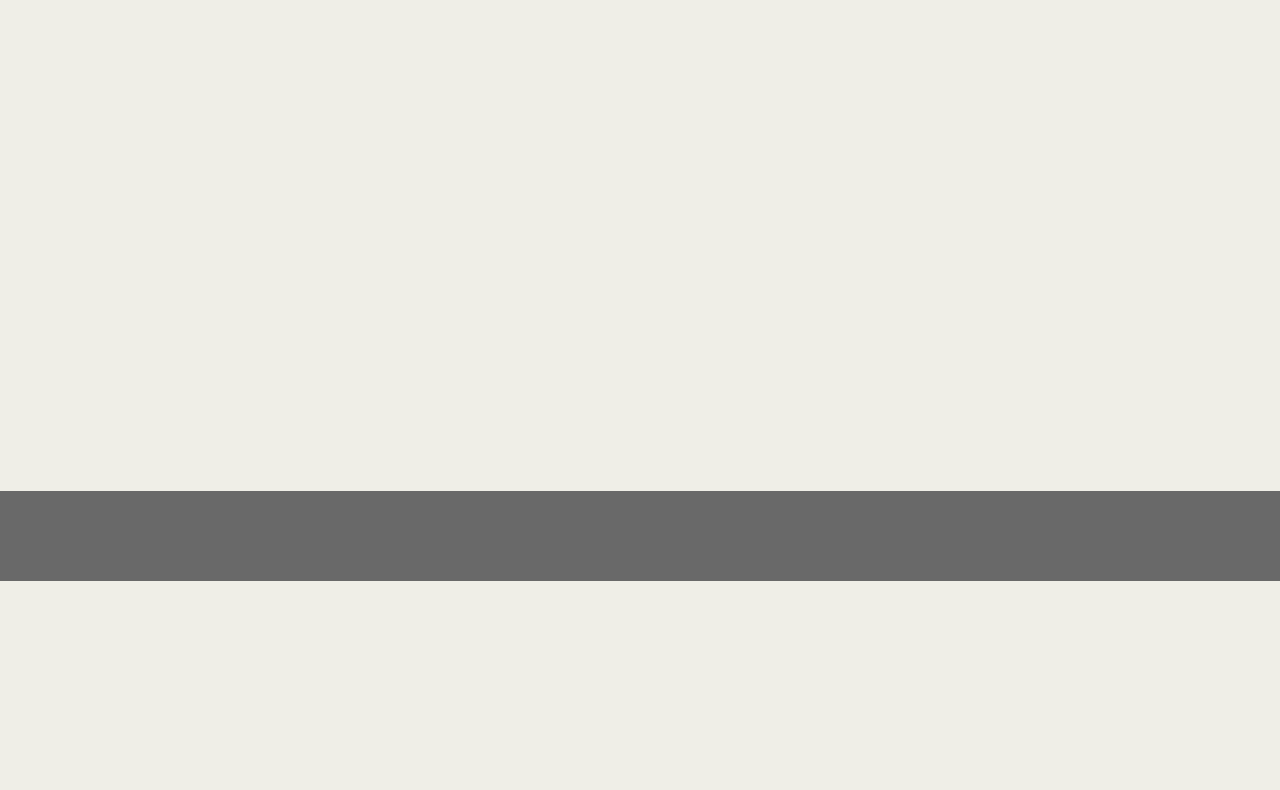
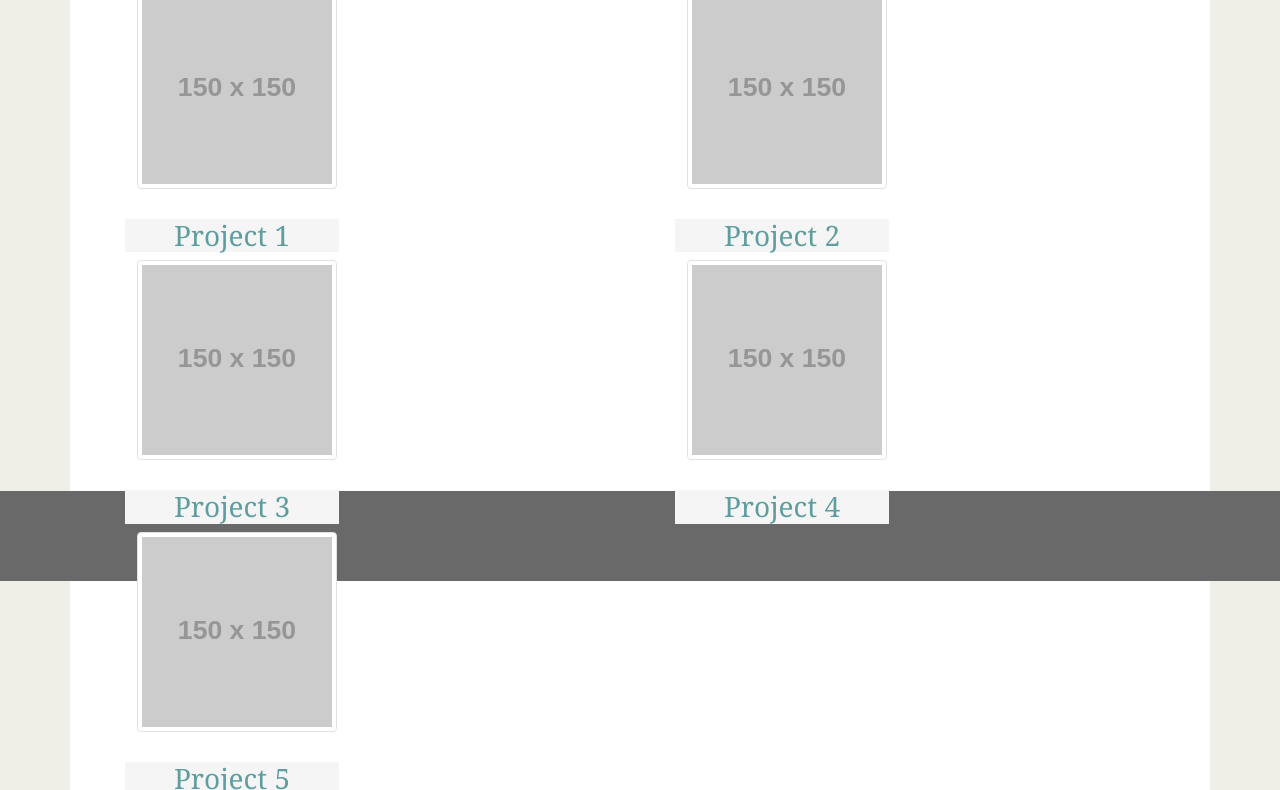
Before and after one commit to mmoncayo/ResponsivePortfolio, a plain HTML site: page portfolio.html in a window 1280 px wide. Shown: the part 219-1009 px from the top of the page. Before the commit the page ends 800 px from the top, so only its background shows below. Drawn offline with nearby package versions, Linux system fonts and the light colour scheme; placeholder pictures from the web are drawn by us.

Commit message:
updated the placeholders for the grid layout and labels

```diff
--- a/portfolio.html
+++ b/portfolio.html
@@ -50,7 +50,7 @@
     margin: 0;
     padding: 0;
 }
-h1 {
+h1, h3 {
   color: cadetblue;
 }
 img{
@@ -61,6 +61,7 @@ img{
 }
 .container {
   background-color: white;
+  margin-bottom: -30px;
 }
 aside {
   padding-right: 20px;
@@ -73,6 +74,24 @@ footer {
   height: 90px;
   background-color: dimgray;
   color: whitesmoke;
+}
+.box {
+  position: relative;
+  display: inline-block; /* Make the width of box same as image */
+  }
+.box {
+  position: relative;
+  z-index: 999;
+  margin: 0 auto;
+  left: 0;
+  right: 0;
+  text-align: center;
+  width: 45%; /* Set the width of the positioned div */
+  }
+  .text {
+    background-color: whitesmoke;
+    margin-left: 20px;
+    top: 400%;
   }
 </style>
 </head>
@@ -87,43 +106,81 @@ footer {
           <!-- creates list of links -->
           <ul class="navbar-nav ml-auto">
               <li class="nav-item active">
-                  <a class="nav-link" href="#">About</a>
+                  <a class="nav-link" href="index.html">About</a>
               </li>
               <li class="nav-item active">
-                  <a class="nav-link" href="#">Portfolio</a>
+                  <a class="nav-link" href="portfolio.html">Portfolio</a>
               </li>
               <li class="nav-item active">
-                  <a class="nav-link" href="#">Contact</a>
+                  <a class="nav-link" href="contact.html">Contact</a>
               </li>
           </ul>
       </div>
   </nav>
+  <!-- this will create the container and the main area where the grid layout framework is made -->
   <div class="container">
+    <div class="wrapper">
+      <div class="card-body">
       <div class="row">
-      <div class="col-sm-6">
-
-      </div>
-      <div class="col-sm-6">
-
+        <div class="col-sm-12">
+            <h1>Portfolio</h1>
         </div>
       </div>
       <div class="row">
         <div class="col-sm-6">
-
+          <div class="box">
+            <img src="http://placehold.it/150x150" alt="Placeholder" class="img-thumbnail">
+            <div class="text">
+                <h3>Project 1</h3>
+            </div>
+          </div>
         </div>
         <div class="col-sm-6">
+          <div class="box">
+            <img src="http://placehold.it/150x150" alt="Placeholder" class="img-thumbnail">
+              <div class="text">
+                  <h3>Project 2</h3>
+              </div>
+          </div>
+        </div>
+      </div>
 
+      <div class="row">
+        <div class="col-sm-6">
+          <div class="box">
+            <img src="http://placehold.it/150x150" alt="Placeholder" class="img-thumbnail">
+              <div class="text">
+                <h3>Project 3</h3>
+              </div>
+            </div>
+          </div>
+        <div class="col-sm-6">
+          <div class="box">
+            <img src="http://placehold.it/150x150" alt="Placeholder" class="img-thumbnail">
+              <div class="text">
+                <h3>Project 4</h3>
+              </div>
+            </div>
           </div>
         </div>
       <div class="row">
         <div class="col-sm-6">
-
+          <div class="box">
+            <img src="http://placehold.it/150x150" alt="Placeholder" class="img-thumbnail">
+            <div class="text">
+                <h3>Project 5</h3>
+            </div>
+          </div>
         </div>
         <div class="col-sm-6">
+          <div class="box">
 
           </div>
         </div>
-
+      </div>
+    </div>
+    </div>
+  </div>
 </div>
 
 
@@ -131,9 +188,6 @@ footer {
       <footer class="page-footer font-small stylish-color-dark pt-4">
         <div class="row">
           <div class="col-sm-12">
-          <!-- establishing a copyright emblem -->
-          <div class="footer-copyright text-center py-3">
-          </div>
           </div>
         </div>
       </footer>
```
Lines whose indentation alone changed are shown as unchanged.
